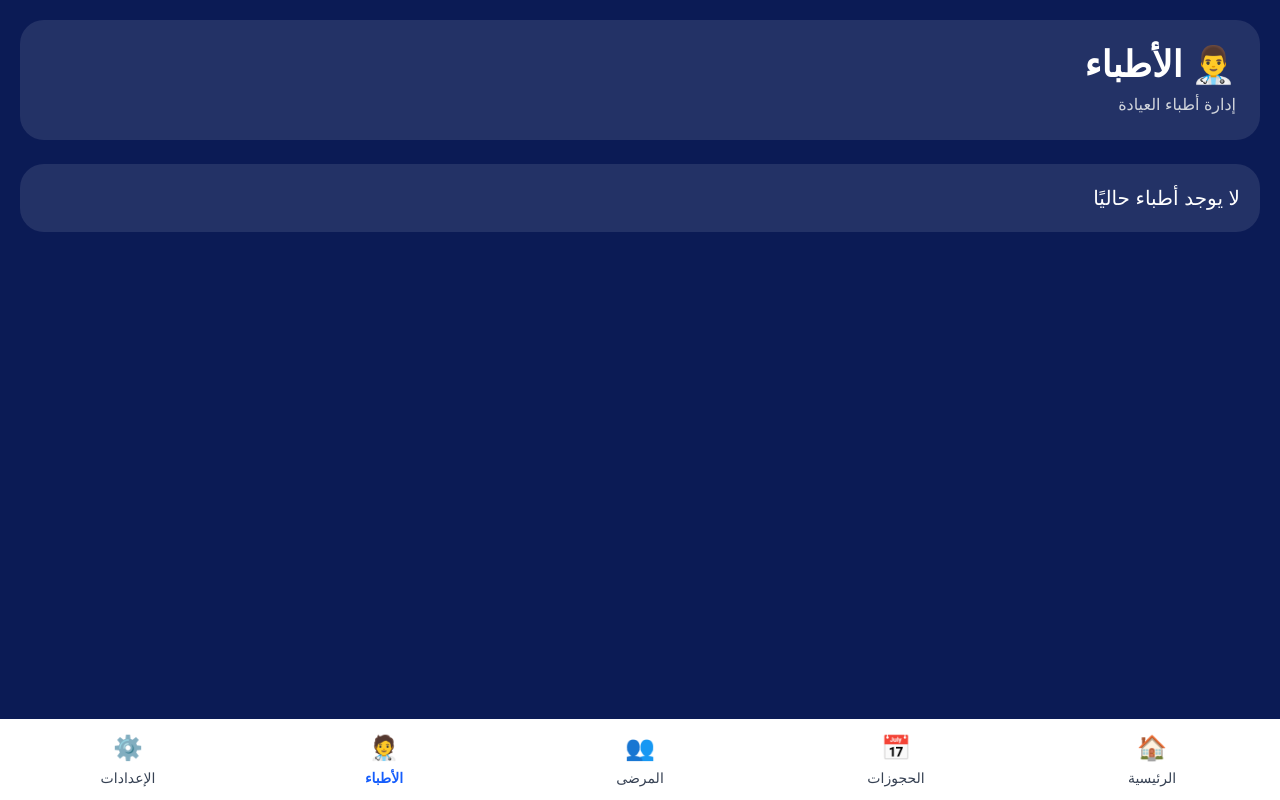
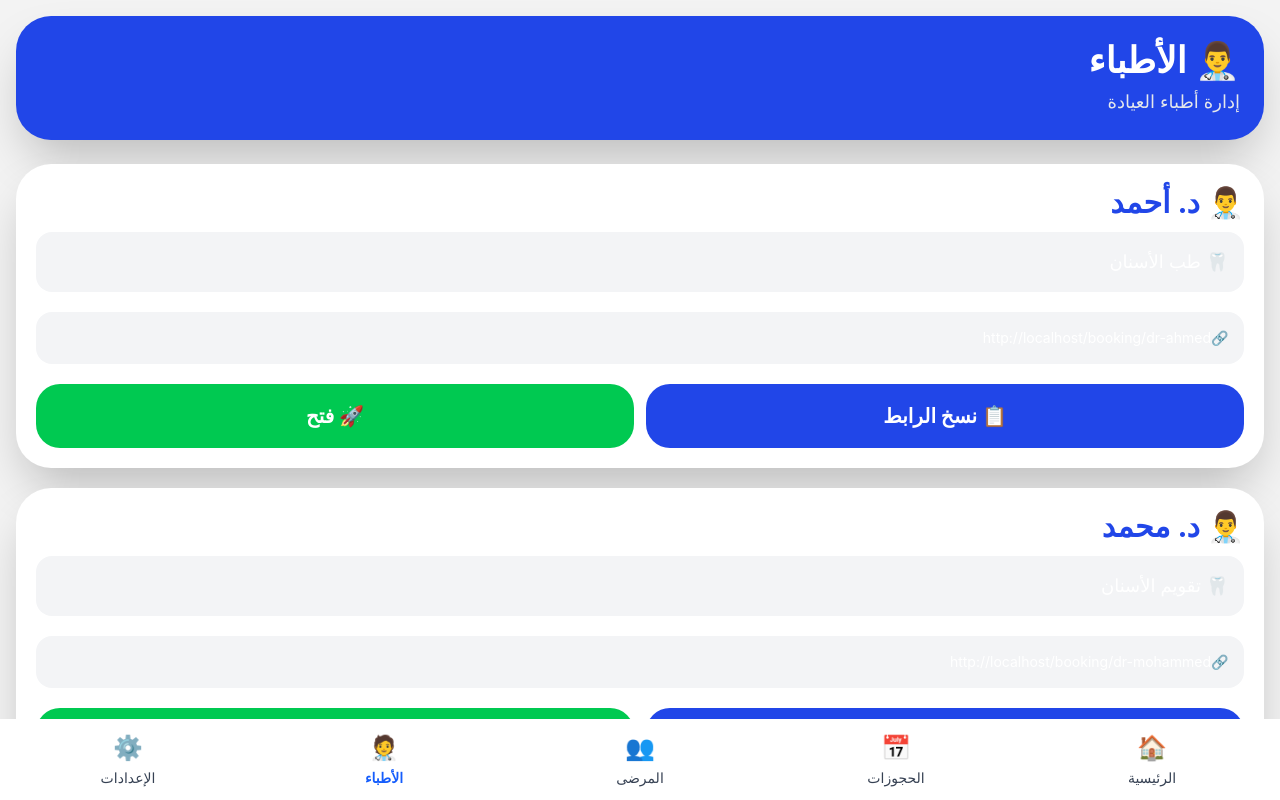
Before and after one commit to yaseenalqasim-ai/dentist-clinic, a Next.js app: page /doctors in a window 1280 px wide. Shown: the top 800 px of the page. Built offline with nearby package versions, Linux system fonts and the light colour scheme.

Commit message:
professional doctors page

```diff
--- a/app/doctors/page.tsx
+++ b/app/doctors/page.tsx
@@ -1,21 +1,225 @@
+"use client";
+
+const doctors = [
+
+  {
+    name: "د. أحمد",
+    slug: "dr-ahmed",
+    specialty: "طب الأسنان",
+  },
+
+  {
+    name: "د. محمد",
+    slug: "dr-mohammed",
+    specialty: "تقويم الأسنان",
+  },
+
+];
+
 export default function DoctorsPage() {
+
+  const copyLink = (
+    slug:string
+  ) => {
+
+    const url =
+      `${window.location.origin}/booking/${slug}`;
+
+    navigator.clipboard.writeText(url);
+
+    alert(
+      "تم نسخ رابط الحجز"
+    );
+  };
+
   return (
-    <main className="min-h-screen bg-[#0b1b55] text-white p-5">
 
-      <div className="bg-white/10 rounded-3xl p-6 mb-6">
-        <h1 className="text-4xl font-bold mb-2">
+    <main
+      className="
+        min-h-screen
+        bg-[#f3f3f3]
+        p-4
+        pb-32
+      "
+    >
+
+      <div
+        className="
+          bg-[#2146e8]
+          text-white
+          rounded-[35px]
+          p-6
+          mb-6
+          shadow-2xl
+        "
+      >
+
+        <h1
+          className="
+            text-4xl
+            font-bold
+            mb-2
+            text-right
+          "
+        >
+
           👨‍⚕️ الأطباء
+
         </h1>
 
-        <p className="text-gray-300">
+        <p
+          className="
+            text-right
+            text-gray-200
+            text-lg
+          "
+        >
+
           إدارة أطباء العيادة
+
         </p>
+
       </div>
 
-      <div className="bg-white/10 rounded-3xl p-5">
-        <p className="text-xl">
-          لا يوجد أطباء حاليًا
-        </p>
+      <div
+        className="
+          space-y-5
+        "
+      >
+
+        {
+
+          doctors.map(
+            (
+              doctor,
+              index
+            )=>(
+
+              <div
+
+                key={index}
+
+                className="
+                  bg-white
+                  rounded-[35px]
+                  p-5
+                  shadow-2xl
+                "
+              >
+
+                <div
+                  className="
+                    text-3xl
+                    font-bold
+                    text-[#2146e8]
+                    text-right
+                    mb-3
+                  "
+                >
+
+                  👨‍⚕️ {
+                    doctor.name
+                  }
+
+                </div>
+
+                <div
+                  className="
+                    bg-gray-100
+                    rounded-2xl
+                    p-4
+                    text-lg
+                    text-right
+                    mb-5
+                  "
+                >
+
+                  🦷 {
+                    doctor.specialty
+                  }
+
+                </div>
+
+                <div
+                  className="
+                    bg-gray-100
+                    rounded-2xl
+                    p-4
+                    text-sm
+                    text-right
+                    mb-5
+                    break-all
+                  "
+                >
+
+                  🔗
+
+                  {
+                    `${window.location.origin}/booking/${doctor.slug}`
+                  }
+
+                </div>
+
+                <div
+                  className="
+                    grid
+                    grid-cols-2
+                    gap-3
+                  "
+                >
+
+                  <button
+
+                    onClick={()=>
+                      copyLink(
+                        doctor.slug
+                      )
+                    }
+
+                    className="
+                      h-16
+                      bg-[#2146e8]
+                      text-white
+                      rounded-3xl
+                      text-xl
+                      font-bold
+                    "
+                  >
+
+                    📋 نسخ الرابط
+
+                  </button>
+
+                  <a
+
+                    href={`/booking/${doctor.slug}`}
+
+                    className="
+                      h-16
+                      bg-green-500
+                      text-white
+                      rounded-3xl
+                      flex
+                      items-center
+                      justify-center
+                      text-xl
+                      font-bold
+                    "
+                  >
+
+                    🚀 فتح
+
+                  </a>
+
+                </div>
+
+              </div>
+
+            )
+          )
+
+        }
+
       </div>
 
     </main>
```
